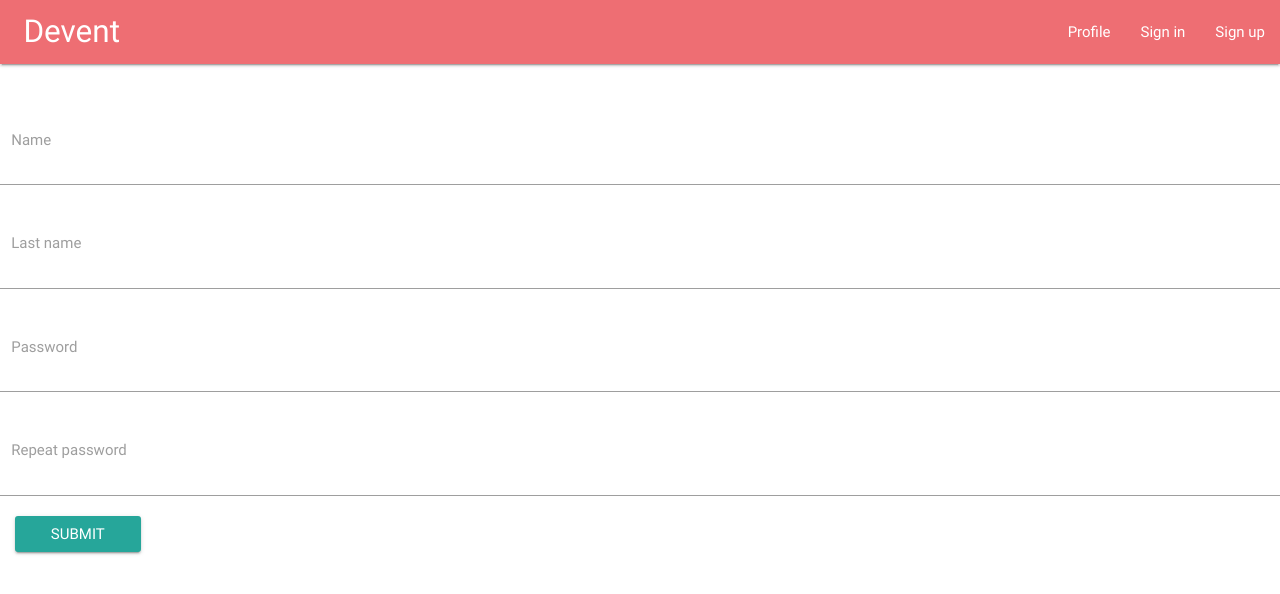
After one commit to AntonRoy/Devents, a Django app: template polls/templates/edit_user.html in a window 1280 px wide. The commit adds this page. Shown: the top 594 px of the page. Run offline with Django 3.2, Linux system fonts and the light colour scheme; the template is opened without the code that fills it, so the values that code supplies are empty; some libraries are stand-ins or nearby versions.

Commit message:
Add files via upload

```diff
--- /dev/null
+++ b/polls/templates/edit_user.html
@@ -0,0 +1,51 @@
+<!DOCTYPE html>
+<head>
+    <title>Devents</title>
+    <!-- Compiled and minified CSS -->
+    <link rel="stylesheet" href="https://cdnjs.cloudflare.com/ajax/libs/materialize/0.100.2/css/materialize.min.css">
+
+</head>
+<body>
+    <nav>
+        <div class="nav-wrapper">
+            <div class="brand-logo">&nbsp;&nbsp;&nbsp;Devent</div>
+            <ul id="nav-mobile" class="right hide-on-med-and-down">
+                <li><a href="/accounts/profile" class="top">Profile</a></li>
+                <li><a href="/main">Sign in</a></li>
+                <li><a href="/sign_up">Sign up</a></li>
+            </ul>
+        </div>
+    </nav>
+    <form method="post">
+        {% csrf_token %}
+        <p>&shy;&nbsp;&nbsp;</p>
+        <div align="center">
+            <div class="input-field col s6">
+              &nbsp;<input id="name" name="name" type="text" class="validate">
+              <label for="name">Name</label>
+            </div>
+            <div class="input-field col s6">
+              &nbsp;<input id="lastname" name="lastname" type="text" class="validate">
+              <label for="lastname">Last name</label>
+            </div>
+            <div class="input-field col s6">
+              &nbsp;<input id="password" name="password" type="password" class="validate">
+              <label for="password">Password</label>
+            </div>
+            <div class="input-field col s6">
+              &nbsp;<input id="repassword" name="repassword" type="password" class="validate">
+              <label for="repassword">Repeat password</label>
+            </div>
+        </div>
+        &nbsp;&nbsp;&nbsp;&nbsp;<input class="waves-effect waves-light btn" type="submit">
+        <h4><font color="red">{{error}}</font></h4>
+    </form>
+<script>
+        $(document).ready(function() {
+            Materialize.updateTextFields();
+        });
+    </script>
+    <!--Import jQuery before materialize.js-->
+    <script type="text/javascript" src="https://code.jquery.com/jquery-3.2.1.min.js"></script>
+    <script src="https://cdnjs.cloudflare.com/ajax/libs/materialize/0.100.2/js/materialize.min.js"></script>
+</body>
--- a/polls/templates/profile.html
+++ b/polls/templates/profile.html
@@ -26,7 +26,7 @@
                 <h5> Your id - {{ID}}</h5>
             </div>
             <div class="card-action">
-              <a href="/edit_profile">Edit profile</a>
+              <a href="/accounts/profile/edit_profile">Edit profile</a>
             </div>
           </div>
         </div>
```
Also changed, not shown: polls/templates/edit_room.html (added, +37 -0 lines), polls/templates/room.html (+18 -2 lines).
